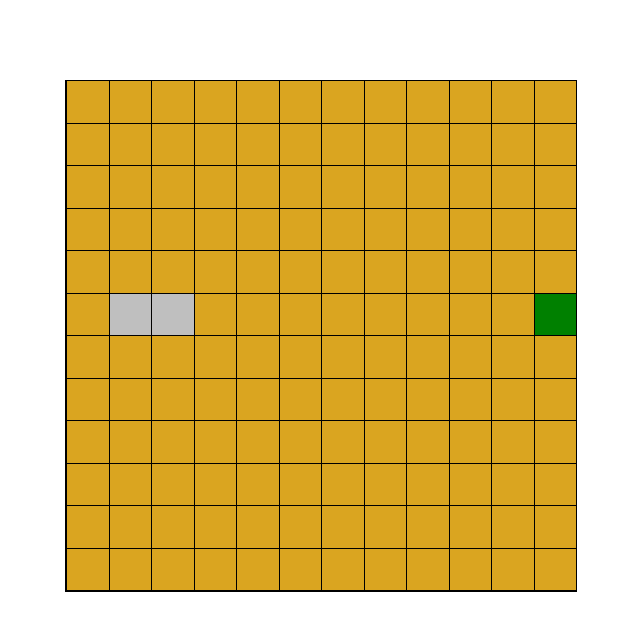
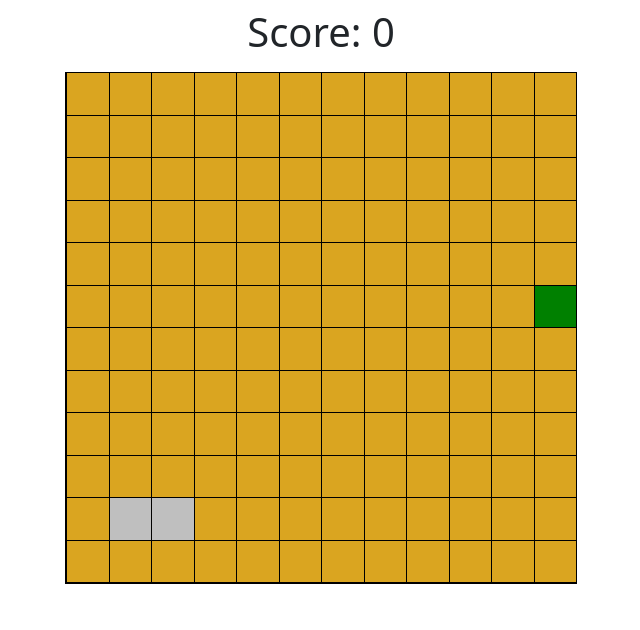
Before and after one commit to PavsterUK/snake-js, a plain HTML site: page index.html in a window 1280 px wide. Shown: the whole page, without its empty margins (319-959 px from the left). Drawn offline with nearby package versions, Linux system fonts and the light colour scheme.

Commit message:
snake speed increase sorted, next: body collision detection, apple to appear outside snake body, disable opposite direction move

```diff
--- a/css/style.css
+++ b/css/style.css
@@ -9,9 +9,14 @@
   padding-right: 10%;
 }
 
+.stats {
+  margin-top: 0.5rem;
+  text-align: center;
+}
+
 .play-field {
   aspect-ratio: 1 / 1;
-  margin-top: 5rem;
+  margin-top: 1rem;
   width: 40%;
   height: fit-content;
   border: 1px solid black;
--- a/index.html
+++ b/index.html
@@ -12,6 +12,7 @@
     <title>The Snake Game</title>
   </head>
   <body>
+    <div class="stats"><h1 id="score">Score: 0</h1></div>
     <div id="play-field" class="container-fluid play-field">
       <div class="row d-flex justify-content-center">
         <div class="col square"></div>
--- a/js/script.js
+++ b/js/script.js
@@ -1,18 +1,12 @@
 const NO_OF_ROWS = 12;
 const NO_OF_COLUMNS = 12;
+let snakePos = [];
+let applePos = [];
+let snakeSpeed = 1;
+let eatenApples = 0;
+
 const playArea = document.querySelector("body");
-let snakePos = [
-  [5, 6],
-  [5, 7],
-];
-let applePos = [];
-
 playArea.addEventListener("keydown", arrowPressEventHandler);
-
-function arrowPressEventHandler(e) {
-  let pressedKey = e.code;
-  renderSnake(pressedKey);
-}
 
 const colorSquare = (posY, posX, color) => {
   let elements = document.getElementById("play-field").children;
@@ -20,7 +14,6 @@ const colorSquare = (posY, posX, color) => {
   let xy = x.children[posY];
   xy.style.backgroundColor = color;
 };
-
 
 const createApple = () => {
   if (applePos.length > 0) return;
@@ -34,10 +27,37 @@ const renderApple = () => {
   colorSquare(applePos[1], applePos[0], "green");
 };
 
+const createSnake = () => {
+  if (snakePos.length > 0) return;
+  snakeHeadX = Math.floor(Math.random() * NO_OF_COLUMNS);
+  snakeHeadY = Math.floor(Math.random() * NO_OF_ROWS);
+  snakePos = [
+    [snakeHeadY, snakeHeadX],
+    [snakeHeadY, snakeHeadX + 1],
+  ];
+};
 
-let currentDirection = "ArrowLeft"; //Initial and current snake run direction.
+let currentDirection = "ArrowLeft"; //Initial and current snake direction.
 
-const renderSnake = (runDirection) => {
+const renderSnake = () => {
+  createSnake();
+  let headsNextPos = setSnakeDirection(currentDirection);
+  snakePos.unshift(headsNextPos); //Move over first square ("head").
+  let lastSquare = snakePos.at(-1); //Find arrays last element. ("tail")
+  snakePos.pop(); //Remove last element from array.
+  colorSquare(lastSquare[1], lastSquare[0], "#DAA520"); //Color vacated square back to orange.
+  snakePos.forEach((square) => {
+    colorSquare(square[1], square[0], "#8888");
+  });
+  checkIfEaten();
+};
+
+function arrowPressEventHandler(e) {
+  let pressedKey = e.code;
+  currentDirection = pressedKey;
+}
+
+function setSnakeDirection(runDirection) {
   let headXpos = snakePos[0][1];
   let headYpos = snakePos[0][0];
 
@@ -51,7 +71,10 @@ const renderSnake = (runDirection) => {
     headYpos === 11 ? (headYpos = 0) : (headYpos += 1);
   } else if (runDirection === "ArrowLeft") {
     headXpos === 0 ? (headXpos = 11) : (headXpos -= 1);
-  } else if (runDirection === "ArrowRight") {
+  } else if (
+    runDirection === "ArrowRight" &&
+    currentDirection !== "ArrowLeft"
+  ) {
     headXpos === 11 ? (headXpos = 0) : (headXpos += 1);
   } else if (runDirection === "stop") {
     headXpos = snakePos[0][1];
@@ -59,28 +82,36 @@ const renderSnake = (runDirection) => {
   }
   currentDirection = runDirection;
 
-  snakePos.unshift([headYpos, headXpos]); //Move over first square ("head").
-  let lastSquare = snakePos.at(-1); //Find arrays last element. ("tail")
-  snakePos.pop(); //Remove last element from array.
-  colorSquare(lastSquare[1], lastSquare[0], "#DAA520"); //Color vacated square back to orange.
-  snakePos.forEach((square) => {
-    colorSquare(square[1], square[0], "#8888");
-  });
-  isAppleEaten();
+  let headsNextPos = [headYpos, headXpos];
+
+  return headsNextPos;
+}
+
+const checkIfEaten = () => {
+  let snakeHead = snakePos[0];
+  if (JSON.stringify(snakeHead) === JSON.stringify(applePos)) {
+    applePos = []; //Empty apple array.
+    snakePos.push(snakeHead); // Add one link to sneak.
+    eatenApples++;
+    stopGameLoop(gameLoopID); // Stop current loop.
+    snakeSpeed += 0.1; //Increase snake speed.
+    gameLoopID = startGameLoop(snakeSpeed); //Start new loop with increased speed.
+  }
+  document.getElementById("score").textContent = `Score: ${eatenApples}`;
 };
 
-const isAppleEaten = () => {
-  let snakeHead = snakePos[0];
-  if (JSON.stringify(snakeHead) === JSON.stringify(applePos)) {
-    applePos = []; //Empty aplle array.
-    snakePos.push(snakeHead); // Add one link to sneak.
-  }
-};
-
-//Run Snake on the field.
+//Render snake and apple.
 const run = () => {
   renderApple();
   renderSnake();
 };
 
-setInterval(run, 1000 / 1);
+function startGameLoop(speed) {
+  return setInterval(run, 1000 / speed);
+}
+
+function stopGameLoop(gameLoopID) {
+  window.clearInterval(gameLoopID);
+}
+
+let gameLoopID = startGameLoop(snakeSpeed);
```
